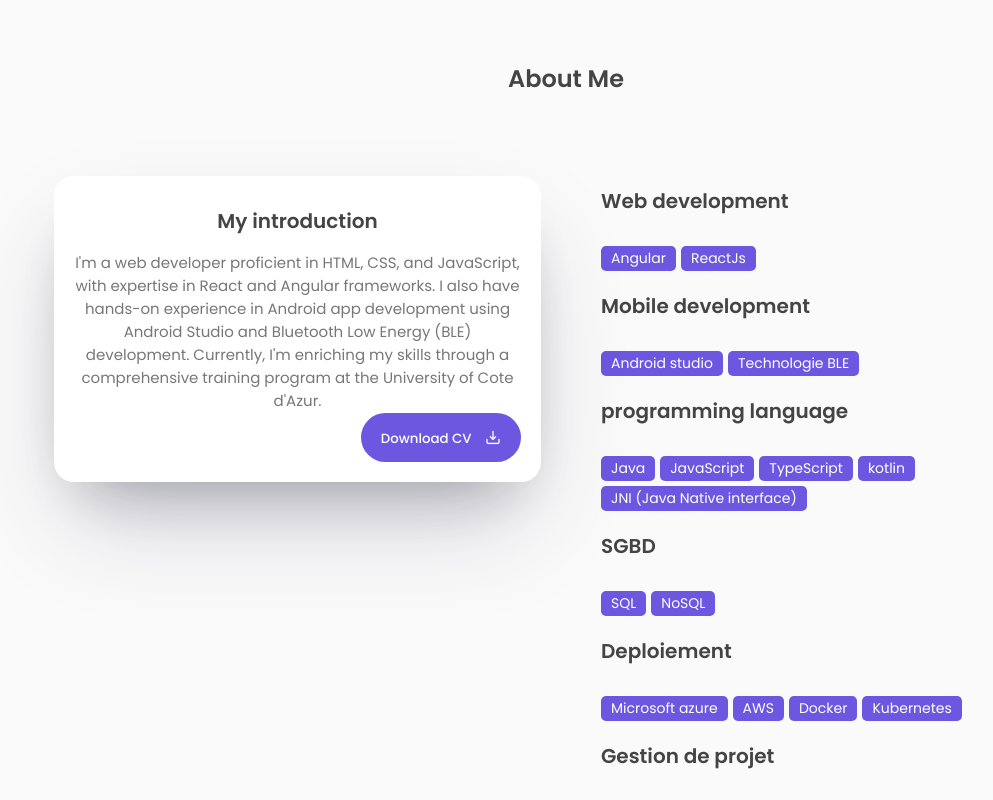
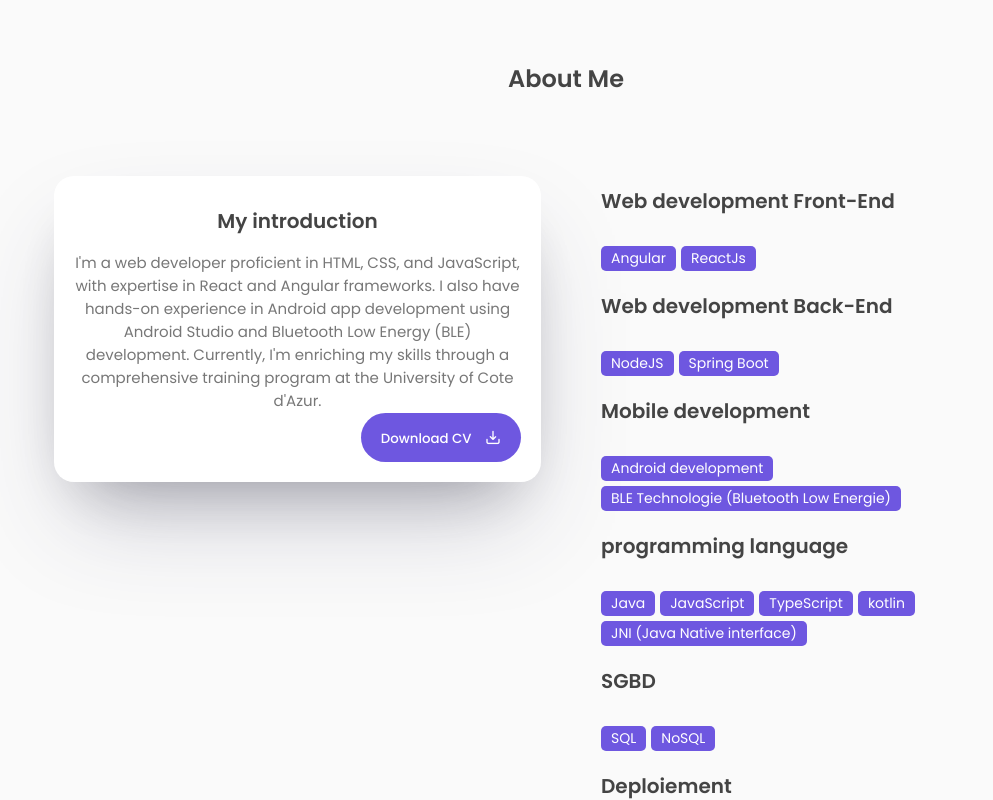
Before and after one commit to yassine-berriri/Portfolio, a website: page index.html in a window 1280 px wide. Shown: the part 819-1619 px from the top of the page, without its empty margins (74-1067 px from the left). Drawn offline with nearby package versions, Linux system fonts and the light colour scheme.

Commit message:
modify skills section

```diff
--- a/index.html
+++ b/index.html
@@ -124,20 +124,31 @@
                     <div class="col" id="skills">
                         <div class="skills-box">
                             <div class="skills-header">
-                                <h3>Web development</h3>
+                                <h3>Web development Front-End</h3>
                             </div>
                             <div class="skills-list">
                                 <span>Angular</span>
                                 <span>ReactJs</span>
                             </div>
                         </div>
+
+                        <div class="skills-box">
+                            <div class="skills-header">
+                                <h3>Web development Back-End</h3>
+                            </div>
+                            <div class="skills-list">
+                                <span>NodeJS</span>
+                                <span>Spring Boot</span>
+                            </div>
+                        </div>
+
                         <div class="skills-box">
                             <div class="skills-header">
                                 <h3>Mobile development</h3>
                             </div>
                             <div class="skills-list">
-                                <span>Android studio</span>
-                                <span>Technologie BLE</span>
+                                <span>Android development</span>
+                                <span>BLE Technologie (Bluetooth Low Energie)</span>
                             </div>
                         </div>
                         <div class="skills-box">
```
Also changed, not shown: 1 other file.
